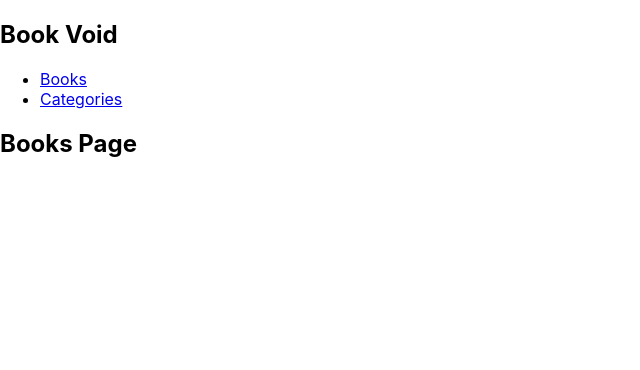
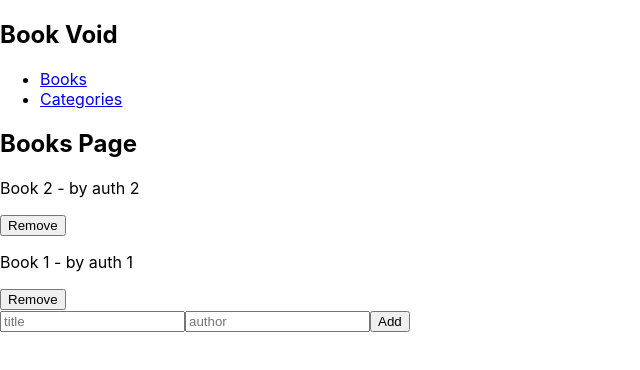
Before and after one commit to mohamedSabry0/bookVoid, a React (Create React App) app: page / in a window 1280 px wide. Shown: the top 370 px of the page, without its empty margins (0-640 px from the left). Built offline with nearby package versions, Linux system fonts and the light colour scheme.

Commit message:
Add Components:
BookForm, BooksList, Book

```diff
--- a/package.json
+++ b/package.json
@@ -6,6 +6,7 @@
     "@testing-library/jest-dom": "^5.16.5",
     "@testing-library/react": "^13.4.0",
     "@testing-library/user-event": "^13.5.0",
+    "prop-types": "^15.8.1",
     "react": "^18.2.0",
     "react-dom": "^18.2.0",
     "react-router-dom": "^6.11.1",
--- /dev/null
+++ b/src/components/Book.js
@@ -0,0 +1,20 @@
+import PropTypes from 'prop-types';
+
+function Book({ title, author }) {
+  return (
+    <div className="book">
+      <p>
+        {title}
+        {' '}
+        - by
+        {' '}
+        <span>{author}</span>
+      </p>
+      <button type="button"> Remove </button>
+    </div>
+  );
+}
+
+Book.propTypes = { title: PropTypes.string.isRequired, author: PropTypes.string.isRequired };
+
+export default Book;
--- /dev/null
+++ b/src/components/BookForm.js
@@ -0,0 +1,9 @@
+export default function BookForm() {
+  return (
+    <form>
+      <input name="title" placeholder="title" />
+      <input name="author" placeholder="author" />
+      <button type="button"> Add </button>
+    </form>
+  );
+}
--- /dev/null
+++ b/src/components/BooksList.js
@@ -0,0 +1,22 @@
+import { useState } from 'react';
+import BookForm from './BookForm';
+import Book from './Book';
+
+const BooksList = () => {
+  const [books, setBooks] = useState([
+    { title: 'Book 2', author: 'auth 2' },
+    { title: 'Book 1', author: 'auth 1' },
+  ]);
+  return (
+    <div>
+      {books.map((book) => {
+        const { title, author } = book;
+        return <Book key={title} title={title} author={author} />;
+      })}
+
+      <BookForm setBooks={setBooks} />
+    </div>
+  );
+};
+
+export default BooksList;
--- a/src/components/BooksPage.js
+++ b/src/components/BooksPage.js
@@ -1,6 +1,9 @@
+import BooksList from './BooksList';
+
 const BooksPage = () => (
   <div>
     <h2>Books Page</h2>
+    <BooksList />
   </div>
 );
 
```
Also changed, not shown: 1 other file (tests, documents, lock files or other folders).
